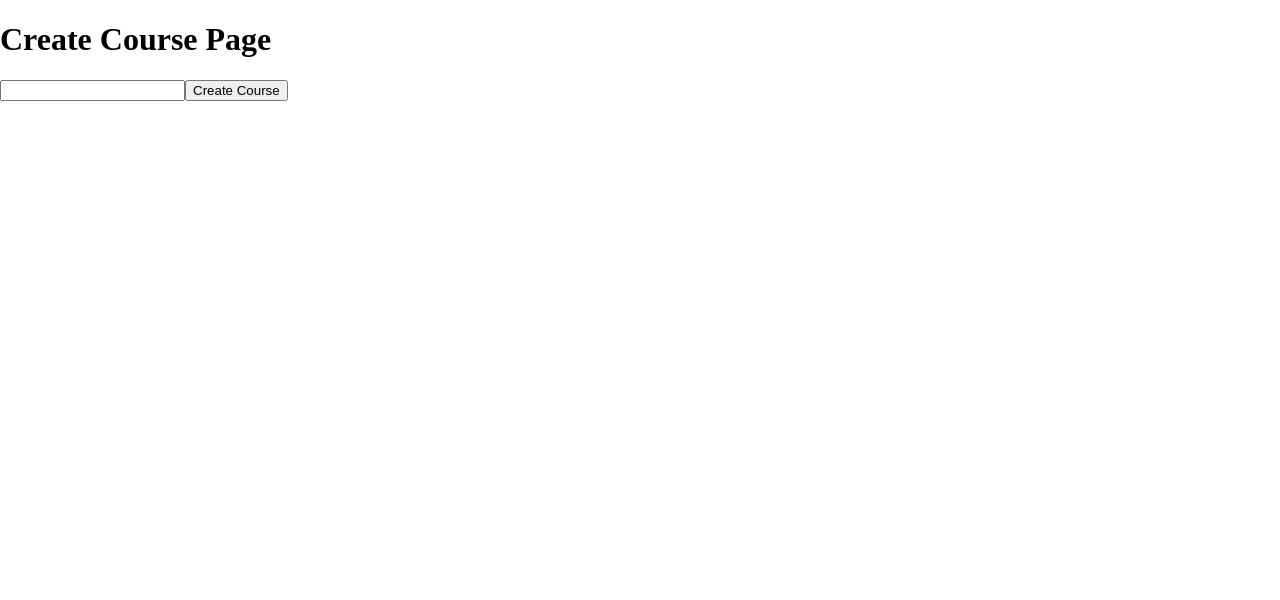
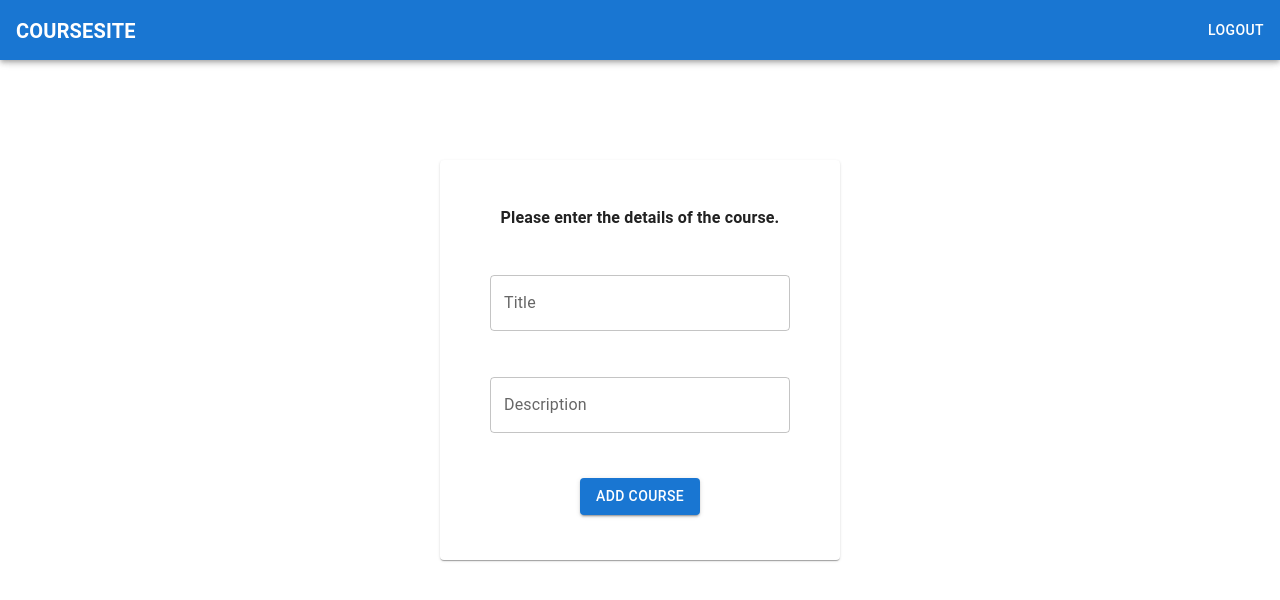
Before and after one commit to Madhur1808/week-4, a React (Vite) app in the folder 02-medium-course-selling-app-admin-dashboard/: page /about in a window 1280 px wide. Shown: the top 600 px of the page. Built offline with nearby package versions, Linux system fonts and the light colour scheme.

Commit message:
Created addcourse

```diff
--- a/02-medium-course-selling-app-admin-dashboard/src/components/CreateCourse.jsx
+++ b/02-medium-course-selling-app-admin-dashboard/src/components/CreateCourse.jsx
@@ -1,13 +1,112 @@
-import React from "react";
+import { React, useState } from "react";
+import axios from "axios";
+import {
+  Card,
+  Typography,
+  Button,
+  TextField,
+  Box,
+  AppBar,
+  Link,
+} from "@mui/material";
 /// You need to add input boxes to take input for users to create a course.
 /// I've added one input so you understand the api to do it.
 function CreateCourse() {
-    const [title, setTitle] = React.useState("");
+  const [title, setTitle] = useState("");
+  const [description, setDescription] = useState("");
 
-    return <div>
-        <h1>Create Course Page</h1>
-        <input type={"text"} onChange={e => setTitle(e.target.value)} />
-        <button onClick={() => console.log(title)}>Create Course</button>
+  const addCourseHandler = () => {
+    axios
+      .post(
+        "http://localhost:3000/admin/courses/",
+        {
+          title,
+          description,
+          price: 5999,
+          imageLink: "",
+          published: true,
+        },
+        {
+          headers: {
+            Authorization: "Bearer " + localStorage.getItem("token"),
+          },
+        }
+      )
+      .then((response) => {
+        // console.log(response);
+        alert(response.data.message);
+      })
+      .catch((error) => {
+        console.log(error);
+        alert(error.response.data);
+      });
+  };
+
+  return (
+    <div>
+      <Box
+        sx={{
+          display: "flex",
+          justifyContent: "center",
+          alignItems: "center",
+          minHeight: "90vh",
+        }}
+      >
+        <AppBar
+          sx={{
+            display: "flex",
+            width: "100vw",
+            height: "60px",
+            flexDirection: "row",
+            justifyContent: "space-between",
+          }}
+        >
+          <Typography sx={{ padding: 2, fontWeight: "bold", fontSize: "20px" }}>
+            COURSESITE{" "}
+          </Typography>
+          <Button variant="outline" color="inherit">
+            <Link href="/login" underline="none" sx={{ color: "white" }}>
+              LOGOUT
+            </Link>
+          </Button>
+        </AppBar>
+        <Card
+          sx={{
+            width: 400,
+            height: 400,
+            display: "flex",
+            flexDirection: "column",
+            justifyContent: "space-evenly",
+            alignItems: "center",
+          }}
+        >
+          <Typography sx={{ fontWeight: "bold" }}>
+            Please enter the details of the course.
+          </Typography>
+          <TextField
+            label="Title"
+            type="text"
+            sx={{ width: 300 }}
+            value={title}
+            onChange={(e) => {
+              setTitle(e.target.value);
+            }}
+          />
+          <TextField
+            label="Description"
+            type="text"
+            sx={{ width: 300 }}
+            value={description}
+            onChange={(e) => {
+              setDescription(e.target.value);
+            }}
+          />
+          <Button variant="contained" onClick={addCourseHandler}>
+            ADD COURSE
+          </Button>
+        </Card>
+      </Box>
     </div>
+  );
 }
 export default CreateCourse;
```
